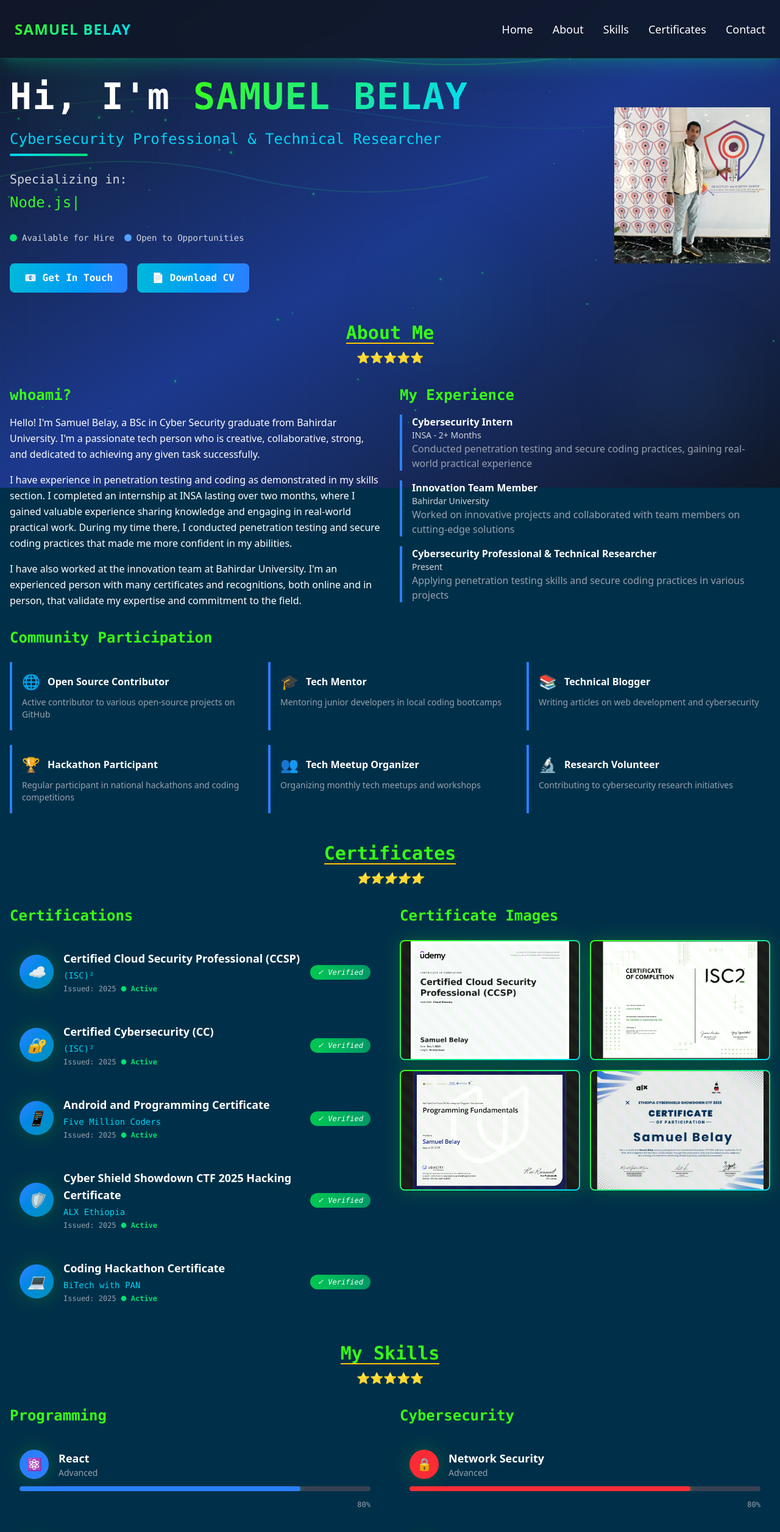
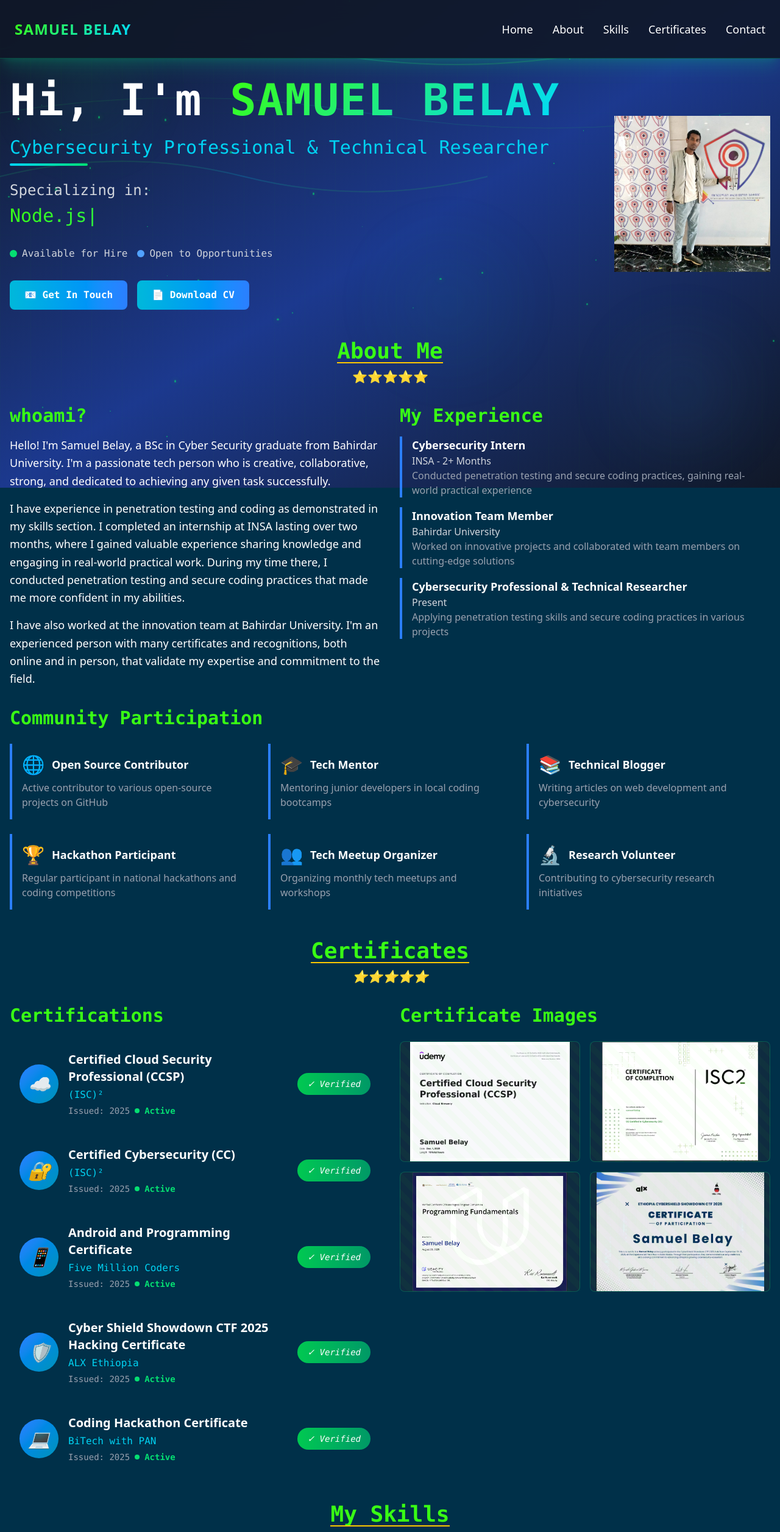
Before and after one commit to Anonimize4/mini-project-, a React (Vite) app: page / in a window 1280 px wide. Shown: the top 2513 px of the page at 61% size. Built offline with nearby package versions, Linux system fonts and the light colour scheme.

Commit message:
adding the text

```diff
--- a/src/components/AboutSection.tsx
+++ b/src/components/AboutSection.tsx
@@ -4,13 +4,13 @@ const AboutSection = () => {
   return (
     <section id="about" className="mb-12">
       <div className="text-center mb-8">
-        <h2 className="text-3xl font-bold font-mono inline-block relative" style={{ color: '#39FF14' }}>
+        <h2 className="text-4xl font-bold font-mono inline-block relative" style={{ color: '#39FF14' }}>
           About Me
           <div className="absolute bottom-0 left-0 w-full h-0.5 bg-yellow-400"></div>
         </h2>
         <div className="flex justify-center mt-2">
           {[1, 2, 3, 4, 5].map((star) => (
-            <span key={star} className="text-yellow-400 text-lg">⭐</span>
+            <span key={star} className="text-yellow-400 text-xl">⭐</span>
           ))}
         </div>
       </div>
@@ -23,19 +23,19 @@ const AboutSection = () => {
           transition={{ duration: 0.6 }}
           viewport={{ once: true }}
         >
-          <h3 className="text-2xl font-semibold mb-4 font-mono" style={{ color: '#39FF14' }}>whoami?</h3>
-          <p className="text-white leading-relaxed mb-4">
+          <h3 className="text-3xl font-semibold mb-4 font-mono" style={{ color: '#39FF14' }}>whoami?</h3>
+          <p className="text-white text-lg leading-relaxed mb-4">
             Hello! I'm Samuel Belay, a BSc in Cyber Security graduate from Bahirdar University.
             I'm a passionate tech person who is creative, collaborative, strong, and dedicated to achieving
             any given task successfully.
           </p>
-          <p className="text-white leading-relaxed mb-4">
+          <p className="text-white text-lg leading-relaxed mb-4">
             I have experience in penetration testing and coding as demonstrated in my skills section.
             I completed an internship at INSA lasting over two months, where I gained valuable experience
             sharing knowledge and engaging in real-world practical work. During my time there, I conducted
             penetration testing and secure coding practices that made me more confident in my abilities.
           </p>
-          <p className="text-white leading-relaxed">
+          <p className="text-white text-lg leading-relaxed">
             I have also worked at the innovation team at Bahirdar University. I'm an experienced person
             with many certificates and recognitions, both online and in person, that validate my expertise
             and commitment to the field.
@@ -49,7 +49,7 @@ const AboutSection = () => {
           transition={{ duration: 0.6, delay: 0.2 }}
           viewport={{ once: true }}
         >
-          <h3 className="text-2xl font-semibold mb-4 font-mono" style={{ color: '#39FF14' }}>My Experience</h3>
+          <h3 className="text-3xl font-semibold mb-4 font-mono" style={{ color: '#39FF14' }}>My Experience</h3>
           <motion.div className="space-y-4">
             {[
               {
@@ -77,9 +77,9 @@ const AboutSection = () => {
                 viewport={{ once: true }}
                 whileHover={{ x: 10 }}
               >
-                  <h4 className="font-bold text-white">{exp.title}</h4>
-                  <p className="text-gray-300 text-sm">{exp.period}</p>
-                  <p className="text-gray-400">{exp.description}</p>
+                  <h4 className="font-bold text-white text-lg">{exp.title}</h4>
+                  <p className="text-gray-300 text-base">{exp.period}</p>
+                  <p className="text-gray-400 text-base">{exp.description}</p>
               </motion.div>
             ))}
           </motion.div>
@@ -93,7 +93,7 @@ const AboutSection = () => {
         transition={{ duration: 0.6, delay: 0.4 }}
         viewport={{ once: true }}
       >
-        <h3 className="text-2xl font-semibold mb-6 font-mono" style={{ color: '#39FF14' }}>Community Participation</h3>
+        <h3 className="text-3xl font-semibold mb-6 font-mono" style={{ color: '#39FF14' }}>Community Participation</h3>
         <div className="grid grid-cols-1 md:grid-cols-2 lg:grid-cols-3 gap-6">
           {[
             {
@@ -137,10 +137,10 @@ const AboutSection = () => {
                 whileHover={{ x: 10 }}
               >
                 <div className="flex items-center space-x-3 mb-2">
-                  <span className="text-2xl">{activity.icon}</span>
-                  <h4 className="text-white font-semibold">{activity.title}</h4>
+                  <span className="text-3xl">{activity.icon}</span>
+                  <h4 className="text-white font-semibold text-lg">{activity.title}</h4>
                 </div>
-                <p className="text-gray-400 text-sm">{activity.description}</p>
+                <p className="text-gray-400 text-base">{activity.description}</p>
               </motion.div>
             ))}
         </div>
--- a/src/components/CertificatesSection.tsx
+++ b/src/components/CertificatesSection.tsx
@@ -44,13 +44,13 @@ const CertificatesSection = () => {
   return (
     <section id="certificates" className="mb-12">
       <header className="text-center mb-8">
-        <h2 className="text-3xl font-bold font-mono inline-block relative" style={{ color: '#39FF14' }}>
+        <h2 className="text-4xl font-bold font-mono inline-block relative" style={{ color: '#39FF14' }}>
           Certificates
           <i className="absolute bottom-0 left-0 w-full h-0.5 bg-yellow-400"></i>
         </h2>
         <main className="flex justify-center mt-2">
           {[1, 2, 3, 4, 5].map((star) => (
-            <i key={star} className="text-yellow-400 text-lg">⭐</i>
+            <i key={star} className="text-yellow-400 text-xl">⭐</i>
           ))}
         </main>
       </header>
@@ -58,7 +58,7 @@ const CertificatesSection = () => {
       <main className="flex flex-col lg:flex-row gap-8">
         {/* Left Side - Certificate List */}
         <section className="flex-1">
-          <h3 className="text-2xl font-semibold mb-6 font-mono" style={{ color: '#39FF14' }}>Certifications</h3>
+          <h3 className="text-3xl font-semibold mb-6 font-mono" style={{ color: '#39FF14' }}>Certifications</h3>
           <ul className="space-y-4">
             {certificates.map((certificate, index) => (
               <motion.li
@@ -71,28 +71,24 @@ const CertificatesSection = () => {
               >
                 <article className="flex items-center space-x-4">
                   <motion.i
-                    className="w-14 h-14 bg-gradient-to-br from-blue-500 to-cyan-600 rounded-full flex items-center justify-center flex-shrink-0 glow-effect text-white text-2xl"
+                    className="w-16 h-16 bg-gradient-to-br from-blue-500 to-cyan-600 rounded-full flex items-center justify-center flex-shrink-0 text-white text-3xl"
                     whileHover={{ scale: 1.1, rotate: 360 }}
                     transition={{ duration: 0.5 }}
                   >
                     {certificate.icon}
                   </motion.i>
                   <section className="flex-1">
-                    <h4 className="text-white font-semibold text-lg mb-1">{certificate.title}</h4>
-                    <p className="text-cyan-400 text-sm font-mono mb-1">{certificate.issuer}</p>
+                    <h4 className="text-white font-semibold text-xl mb-1">{certificate.title}</h4>
+                    <p className="text-cyan-400 text-base font-mono mb-1">{certificate.issuer}</p>
                     <footer className="flex items-center space-x-2">
-                      <time className="text-gray-400 text-xs font-mono">Issued: {certificate.issuedDate}</time>
-                      <motion.b
-                        className="w-2 h-2 bg-green-400 rounded-full"
-                        animate={{ scale: [1, 1.2, 1] }}
-                        transition={{ duration: 2, repeat: Infinity }}
-                      />
-                      <strong className="text-green-400 text-xs font-mono">Active</strong>
+                      <time className="text-gray-400 text-sm font-mono">Issued: {certificate.issuedDate}</time>
+                      <div className="w-2 h-2 bg-green-400 rounded-full"></div>
+                      <strong className="text-green-400 text-sm font-mono">Active</strong>
                     </footer>
                   </section>
                   <aside className="flex-shrink-0">
                     <motion.em
-                      className="inline-block bg-gradient-to-r from-green-500 to-emerald-600 text-white text-xs px-3 py-1 rounded-full font-mono"
+                      className="inline-block bg-gradient-to-r from-green-500 to-emerald-600 text-white text-sm px-4 py-2 rounded-full font-mono"
                       whileHover={{ scale: 1.1 }}
                     >
                       ✓ Verified
@@ -106,7 +102,7 @@ const CertificatesSection = () => {
 
         {/* Right Side - Certificate Photos */}
         <section className="flex-1">
-          <h3 className="text-2xl font-semibold mb-6 font-mono" style={{ color: '#39FF14' }}>Certificate Images</h3>
+          <h3 className="text-3xl font-semibold mb-6 font-mono" style={{ color: '#39FF14' }}>Certificate Images</h3>
           <ul className="grid grid-cols-2 gap-4">
             {certificates.slice(0, 4).map((cert, index) => (
               <motion.li
@@ -117,19 +113,19 @@ const CertificatesSection = () => {
                 animate={{ opacity: 1, y: 0 }}
                 transition={{ duration: 0.4, delay: 0.2 + index * 0.1 }}
               >
-                <figure className="aspect-[3/2] cyber-border rounded-lg flex items-center justify-center bg-gray-800/50 hover:bg-gray-700/50 transition-all duration-300 cursor-pointer glow-effect overflow-hidden">
+                <figure className="aspect-[3/2] rounded-lg flex items-center justify-center bg-gray-800/50 hover:bg-gray-700/50 transition-all duration-300 cursor-pointer overflow-hidden border border-emerald-500/30">
                   {cert.image ? (
                     <img src={cert.image} alt={cert.title} className="w-full h-full object-contain rounded-lg" />
                   ) : (
                     <section className="text-center relative z-10">
                       <motion.i
-                        className="w-16 h-16 bg-gradient-to-br from-blue-500 to-cyan-600 rounded-full mx-auto mb-2 flex items-center justify-center glow-effect text-white text-2xl"
+                        className="w-16 h-16 bg-gradient-to-br from-blue-500 to-cyan-600 rounded-full mx-auto mb-2 flex items-center justify-center text-white text-3xl"
                         whileHover={{ scale: 1.1, rotate: 360 }}
                         transition={{ duration: 0.5 }}
                       >
                         {cert.icon}
                       </motion.i>
-                      <p className="text-gray-300 text-xs font-mono font-semibold">{cert.title.split(' ')[0]}</p>
+                      <p className="text-gray-300 text-sm font-mono font-semibold">{cert.title.split(' ')[0]}</p>
                     </section>
                   )}
 
@@ -145,7 +141,7 @@ const CertificatesSection = () => {
                   initial={{ opacity: 0 }}
                   whileHover={{ opacity: 1 }}
                 >
-                  <button className="bg-gradient-to-r from-blue-500 to-cyan-600 hover:from-blue-600 hover:to-cyan-700 text-white text-xs px-4 py-2 rounded-lg font-mono glow-effect">
+                  <button className="bg-gradient-to-r from-blue-500 to-cyan-600 hover:from-blue-600 hover:to-cyan-700 text-white text-sm px-4 py-2 rounded-lg font-mono">
                     👁️ View Certificate
                   </button>
                 </motion.section>
--- a/src/components/ContactSection.tsx
+++ b/src/components/ContactSection.tsx
@@ -36,20 +36,20 @@ const ContactSection = () => {
   return (
     <section id="contact" className="mb-12">
       <header className="text-center mb-8">
-        <h2 className="text-3xl font-bold font-mono inline-block relative" style={{ color: '#39FF14' }}>
+        <h2 className="text-4xl font-bold font-mono inline-block relative" style={{ color: '#39FF14' }}>
           Get In Touch
           <i className="absolute bottom-0 left-0 w-full h-0.5 bg-yellow-400"></i>
         </h2>
         <main className="flex justify-center mt-2">
           {[1, 2, 3, 4, 5].map((star) => (
-            <i key={star} className="text-yellow-400 text-lg">⭐</i>
+            <i key={star} className="text-yellow-400 text-xl">⭐</i>
           ))}
         </main>
       </header>
 
       <main className="max-w-4xl mx-auto">
         <div className="p-6">
-          <h3 className="text-2xl font-semibold mb-6 font-mono gradient-text">Contact Information</h3>
+          <h3 className="text-3xl font-semibold mb-6 font-mono gradient-text">Contact Information</h3>
           <ul className="space-y-4">
             {contactInfo.map((info, index) => (
               <motion.li key={index}>
@@ -57,25 +57,25 @@ const ContactSection = () => {
                   href={info.link}
                   target={info.link.startsWith('http') ? '_blank' : '_self'}
                   rel={info.link.startsWith('http') ? 'noopener noreferrer' : ''}
-                  className="flex items-center space-x-4 p-3 rounded-lg hover:bg-gray-700/50 transition-all duration-300 group"
+                  className="flex items-center space-x-4 p-4 rounded-lg hover:bg-gray-700/50 transition-all duration-300 group"
                   whileHover={{ x: 10, scale: 1.02 }}
                   initial={{ opacity: 0, x: -20 }}
                   animate={{ opacity: 1, x: 0 }}
                   transition={{ duration: 0.4, delay: index * 0.1 }}
                 >
                   <motion.i
-                    className="w-14 h-14 bg-gradient-to-br from-blue-500 to-cyan-600 rounded-full flex items-center justify-center flex-shrink-0 glow-effect text-white text-xl"
+                    className="w-16 h-16 bg-gradient-to-br from-blue-500 to-cyan-600 rounded-full flex items-center justify-center flex-shrink-0 text-white text-3xl"
                     whileHover={{ scale: 1.1, rotate: 360 }}
                     transition={{ duration: 0.5 }}
                   >
                     {info.icon}
                   </motion.i>
                   <div className="flex-1">
-                    <h4 className="text-white font-semibold text-lg">{info.title}</h4>
-                    <p className="text-cyan-400 text-sm font-mono">{info.value}</p>
+                    <h4 className="text-white font-semibold text-xl">{info.title}</h4>
+                    <p className="text-cyan-400 text-base font-mono">{info.value}</p>
                   </div>
                   <motion.i
-                    className="text-gray-400 group-hover:text-cyan-400 transition-colors duration-300"
+                    className="text-gray-400 group-hover:text-cyan-400 transition-colors duration-300 text-xl"
                     whileHover={{ scale: 1.2 }}
                   >
                     →
--- a/src/components/HomeSection.tsx
+++ b/src/components/HomeSection.tsx
@@ -54,7 +54,7 @@ const HomeSection = () => {
             initial={{ opacity: 0, y: -20 }}
             animate={{ opacity: 1, y: 0 }}
             transition={{ duration: 0.8, delay: 0.2 }}
-            className="text-4xl md:text-6xl font-bold mb-6 font-mono tracking-wide"
+            className="text-5xl md:text-7xl font-bold mb-6 font-mono tracking-wide"
           >
             <span className="text-white">{"Hi, I'm "}</span>
             <span className="gradient-text">{"SAMUEL BELAY"}</span>
@@ -66,7 +66,7 @@ const HomeSection = () => {
             transition={{ duration: 0.8, delay: 0.3 }}
             className="mb-6"
           >
-            <span className="text-xl md:text-2xl text-cyan-400 font-mono">Cybersecurity Professional & Technical Researcher</span>
+            <span className="text-2xl md:text-3xl text-cyan-400 font-mono">Cybersecurity Professional & Technical Researcher</span>
             <div className="h-1 w-32 bg-gradient-to-r from-cyan-400 to-green-400 mt-2 rounded-full"></div>
           </motion.div>
 
@@ -76,8 +76,8 @@ const HomeSection = () => {
             transition={{ duration: 0.8, delay: 0.4 }}
             className="mb-8"
           >
-            <p className="text-lg md:text-xl text-gray-300 font-mono mb-2">Specializing in:</p>
-            <p className="text-xl md:text-2xl font-mono gradient-text">
+            <p className="text-xl md:text-2xl text-gray-300 font-mono mb-2">Specializing in:</p>
+            <p className="text-2xl md:text-3xl font-mono gradient-text">
               {currentSkill}<span className="">|</span>
             </p>
           </motion.div>
@@ -90,15 +90,11 @@ const HomeSection = () => {
           >
             <div className="flex items-center space-x-2">
               <div className="w-3 h-3 bg-green-400 rounded-full"></div>
-              <span className="text-gray-300 text-sm font-mono">Available for Hire</span>
+              <span className="text-gray-300 text-base font-mono">Available for Hire</span>
             </div>
-
-
-
-
             <div className="flex items-center space-x-2">
               <div className="w-3 h-3 bg-blue-400 rounded-full"></div>
-              <span className="text-gray-300 text-sm font-mono">Open to Opportunities</span>
+              <span className="text-gray-300 text-base font-mono">Open to Opportunities</span>
             </div>
           </motion.div>
 
--- a/src/components/SkillsSection.tsx
+++ b/src/components/SkillsSection.tsx
@@ -46,12 +46,12 @@ const SkillsSection = () => {
       transition={{ duration: 0.4, delay: delay + index * 0.1 }}
     >
       <div className="flex items-center space-x-4 mb-3">
-        <div className={`w-12 h-12 ${skill.bgColor} rounded-full flex items-center justify-center flex-shrink-0 glow-effect`}>
-          <span className="text-white text-xl">{skill.icon}</span>
+        <div className={`w-14 h-14 ${skill.bgColor} rounded-full flex items-center justify-center flex-shrink-0`}>
+          <span className="text-white text-2xl">{skill.icon}</span>
         </div>
         <div className="flex-1">
-          <h3 className="text-white font-semibold text-lg">{skill.name}</h3>
-          <p className="text-gray-400 text-sm">{skill.level}</p>
+          <h3 className="text-white font-semibold text-xl">{skill.name}</h3>
+          <p className="text-gray-400 text-base">{skill.level}</p>
         </div>
       </div>
 
@@ -69,7 +69,7 @@ const SkillsSection = () => {
       </div>
 
       <div className="mt-2 text-right">
-        <span className="text-xs text-gray-400 font-mono">{getSkillLevel(skill.level)}%</span>
+        <span className="text-sm text-gray-400 font-mono">{getSkillLevel(skill.level)}%</span>
       </div>
     </motion.div>
   );
@@ -77,13 +77,13 @@ const SkillsSection = () => {
   return (
     <section id="skills" className="mb-12">
       <div className="text-center mb-8">
-        <h2 className="text-3xl font-bold font-mono inline-block relative" style={{ color: '#39FF14' }}>
+        <h2 className="text-4xl font-bold font-mono inline-block relative" style={{ color: '#39FF14' }}>
           My Skills
           <div className="absolute bottom-0 left-0 w-full h-0.5 bg-yellow-400"></div>
         </h2>
         <div className="flex justify-center mt-2">
           {[1, 2, 3, 4, 5].map((star) => (
-            <span key={star} className="text-yellow-400 text-lg">⭐</span>
+            <span key={star} className="text-yellow-400 text-xl">⭐</span>
           ))}
         </div>
       </div>
@@ -91,7 +91,7 @@ const SkillsSection = () => {
       <div className="flex flex-col lg:flex-row gap-8">
         {/* Programming Skills - Left Side */}
         <div className="flex-1">
-          <h3 className="text-2xl font-semibold mb-6 font-mono" style={{ color: '#39FF14' }}>Programming</h3>
+          <h3 className="text-3xl font-semibold mb-6 font-mono" style={{ color: '#39FF14' }}>Programming</h3>
           <div className="space-y-4">
             {programmingSkills.map((skill, index) => (
               <SkillItem key={index} skill={skill} index={index} />
@@ -101,7 +101,7 @@ const SkillsSection = () => {
 
         {/* Cybersecurity Skills - Right Side */}
         <div className="flex-1">
-          <h3 className="text-2xl font-semibold mb-6 font-mono" style={{ color: '#39FF14' }}>Cybersecurity</h3>
+          <h3 className="text-3xl font-semibold mb-6 font-mono" style={{ color: '#39FF14' }}>Cybersecurity</h3>
           <div className="space-y-4">
             {cybersecuritySkills.map((skill, index) => (
               <SkillItem key={index} skill={skill} index={index} />
```
Also changed, not shown: src/components/Footer.tsx (+13 -36 lines).
